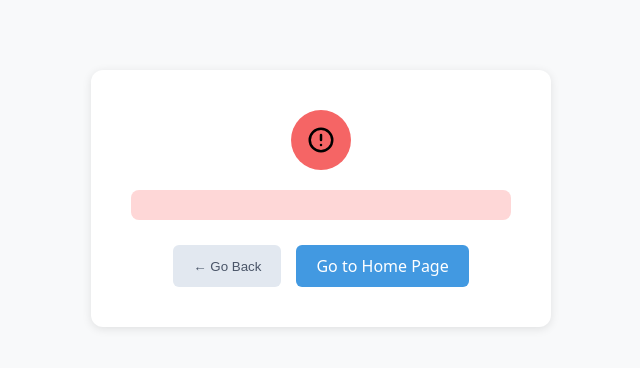
After one commit to Dagi4g/Cafe, a Django app: template order/templates/order/error.html in a window 1280 px wide. The commit adds this page. Shown: the top 368 px of the page, without its empty margins (319-959 px from the left). Run offline with Django 5.2, Linux system fonts and the light colour scheme; the template is opened without the code that fills it, so the values that code supplies are empty.

Commit message:
changed the error message from HttpResponse into a generic html that is consistance and user friendly."

```diff
--- /dev/null
+++ b/order/static/order/css/error.css
@@ -0,0 +1,68 @@
+.error-container {
+    max-width: 500px;
+    margin: 50px auto;
+    padding: 20px;
+}
+
+.error-card {
+    background: white;
+    border-radius: 12px;
+    padding: 40px;
+    text-align: center;
+    box-shadow: 0 2px 10px rgba(0,0,0,0.1);
+}
+
+.error-icon {
+    width: 60px;
+    height: 60px;
+    background: #f56565;
+    border-radius: 50%;
+    margin: 0 auto 20px;
+    display: flex;
+    align-items: center;
+    justify-content: center;
+}
+
+.error-icon svg {
+    width: 30px;
+    height: 30px;
+    stroke: white;
+}
+
+h1 {
+    color: #2d3748;
+    margin-bottom: 15px;
+}
+
+.error-message {
+    background: #fed7d7;
+    padding: 15px;
+    border-radius: 8px;
+    margin: 20px 0;
+    color: #c53030;
+}
+
+.error-actions {
+    display: flex;
+    gap: 15px;
+    justify-content: center;
+    margin-top: 25px;
+}
+
+.back-button, .home-link {
+    padding: 10px 20px;
+    border-radius: 6px;
+    text-decoration: none;
+}
+
+.back-button {
+    background: #e2e8f0;
+    color: #4a5568;
+    border: none;
+    cursor: pointer;
+}
+
+.home-link {
+    background: #4299e1;
+    color: white;
+}
--- a/order/templates/order/base.html
+++ b/order/templates/order/base.html
@@ -4,10 +4,11 @@
 <html lang="en" data-theme="light">
 <head>
     <meta charset="UTF-8">
-    <meta name="viewport" content="width=device-width, initial-scale=1.0 initial-scale=1.0 maximum-scale=1.0 user-scalable=no">
+    <meta name="viewport" content="width=device-width, initial-scale=1.0 maximum-scale=1.0 user-scalable=no">
 
     <title> Cafe </title>
     <link rel="stylesheet" href="{% static 'order/css/home.css' %}">
+    <link rel="stylesheet" href="{% static 'order/css/error.css' %}">
     <script src"{% static 'order/js/qr-scanner.min.js' %}" >QrScanner.WORKER_PATH = "{% static 'js/qr-sc anner-worker.min.js' %}";</script>
 
 </head>
--- /dev/null
+++ b/order/templates/order/error.html
@@ -0,0 +1,34 @@
+{% extends "order/base.html" %}
+
+{% block content %}
+<div class="error-container">
+    <div class="error-card">
+        <div class="error-icon">
+            <svg viewBox="0 0 24 24" fill="none" xmlns="http://www.w3.org/2000/svg">
+                <path d="M12 8V12M12 16H12.01M21 12C21 16.9706 16.9706 21 12 21C7.02944 21 3 16.9706 3 12C3 7.02944 7.02944 3 12 3C16.9706 3 21 7.02944 21 12Z" stroke="currentColor" stroke-width="2" stroke-linecap="round"/>
+            </svg>
+        </div>
+
+        <h1>{{ error_title }}</h1>
+
+        <div class="error-message">
+            <p>{{ error_message }}</p>
+        </div>
+
+        {% if error_details %}
+            <div class="error-details">
+                <p>{{ error_details }}</p>
+            </div>
+        {% endif %}
+
+        <div class="error-actions">
+            <button onclick="history.back()" class="back-button">
+                ← Go Back
+            </button>
+            <a href="/" class="home-link">
+                Go to Home Page
+            </a>
+        </div>
+    </div>
+</div>
+{% endblock %}
```
Also changed, not shown: order/static/order/css/unexpected_error.css (added, +109 -0 lines), order/templates/order/unexpected_error.html (added, +33 -0 lines), order/views.py (+30 -9 lines).
